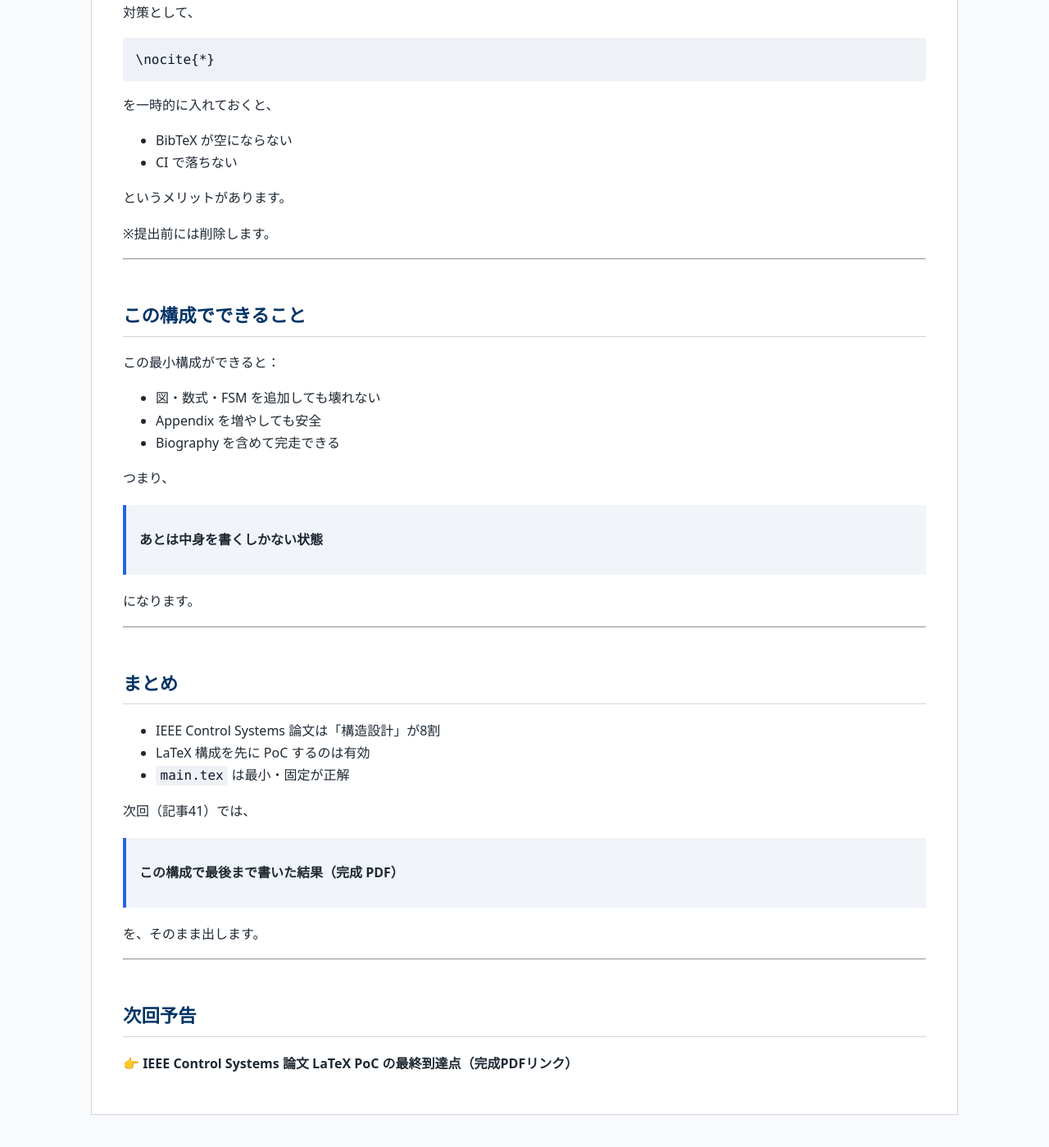
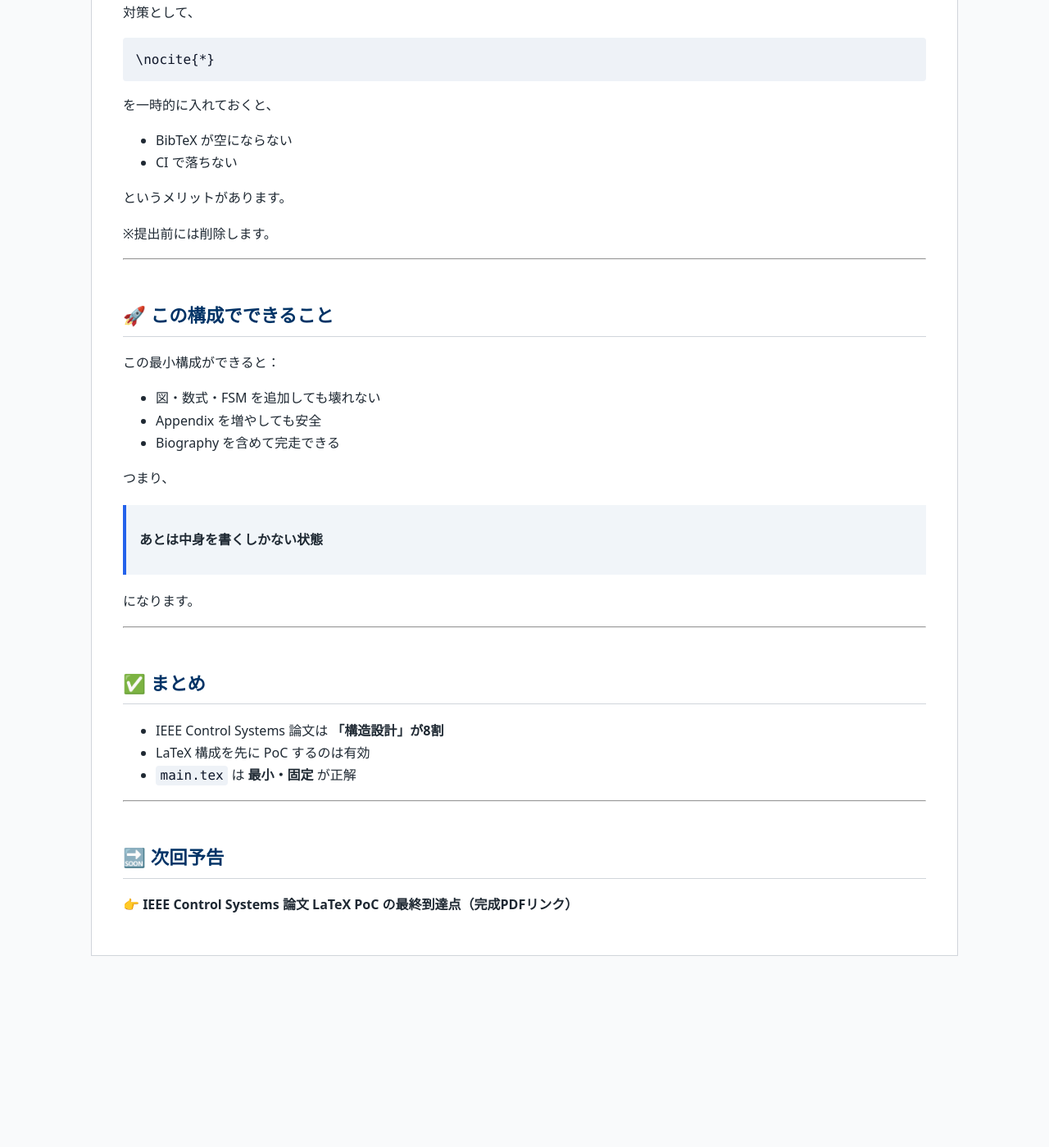
Before and after one commit to Samizo-AITL/qiita-articles, a Jekyll site: the page built from articles/40_ieee_control_latex_structure.md, in a window 1280 px wide and 1400 px high, scrolled down 5025 px. Shown: the whole window at 82% size. Built offline with Jekyll 4.4.1, drawn with Linux system fonts in a browser that asks for light colours; after the commit the page ends 6231 px from its top, so only the background shows below that; some of the changed text lies outside the part shown.

Commit message:
Update 40_ieee_control_latex_structure.md

````diff
--- a/articles/40_ieee_control_latex_structure.md
+++ b/articles/40_ieee_control_latex_structure.md
@@ -8,7 +8,7 @@
 
 ---
 
-## この記事でやること
+## 🎯 この記事でやること
 
 前回（記事39）では、
 **IEEE Control Systems 向け論文を LaTeX で書くために、まず環境と作業の枠を固めた**
@@ -25,11 +25,11 @@
 - 論文の中身は解説しません
 - 制御理論も説明しません
 
-**LaTeX 構造だけ**に集中します。
+**🧱 LaTeX 構造だけ**に集中します。
 
 ---
 
-## 前提条件（Control Systems 論文の現実）
+## 📌 前提条件（Control Systems 論文の現実）
 
 IEEE Control Systems 系（TCST 等）の論文では、以下が同時に要求されます。
 
@@ -54,7 +54,7 @@
 
 ---
 
-## 全体構成（まずは俯瞰）
+## 🗂 全体構成（まずは俯瞰）
 
 ```
 2025_HUMANOID_TCST/
@@ -79,7 +79,7 @@
 
 ---
 
-## main.tex の最小骨格
+## 🧩 main.tex の最小骨格
 
 以下が、今回の PoC の中核です。
 
@@ -162,7 +162,7 @@
 
 ---
 
-## Appendix と Biography を最初から想定する
+## ⚠️ Appendix と Biography を最初から想定する
 
 IEEE 論文では、次が地味に鬼門です。
 
@@ -181,7 +181,7 @@
 
 ---
 
-## Reference が空で落ちる問題への対処
+## 🧨 Reference が空で落ちる問題への対処
 
 ドラフト段階では、Reference が空で落ちることがあります。
 
@@ -202,7 +202,7 @@
 
 ---
 
-## この構成でできること
+## 🚀 この構成でできること
 
 この最小構成ができると：
 
@@ -218,20 +218,14 @@
 
 ---
 
-## まとめ
+## ✅ まとめ
 
-- IEEE Control Systems 論文は「構造設計」が8割
+- IEEE Control Systems 論文は **「構造設計」が8割**
 - LaTeX 構成を先に PoC するのは有効
-- `main.tex` は最小・固定が正解
-
-次回（記事41）では、
-
-> **この構成で最後まで書いた結果（完成 PDF）**
-
-を、そのまま出します。
+- `main.tex` は **最小・固定** が正解
 
 ---
 
-## 次回予告
+## 🔜 次回予告
 
 👉 **IEEE Control Systems 論文 LaTeX PoC の最終到達点（完成PDFリンク）**
````
Also changed, not shown: other parts of articles/40_ieee_control_latex_structure.md (+3 -3 lines).
